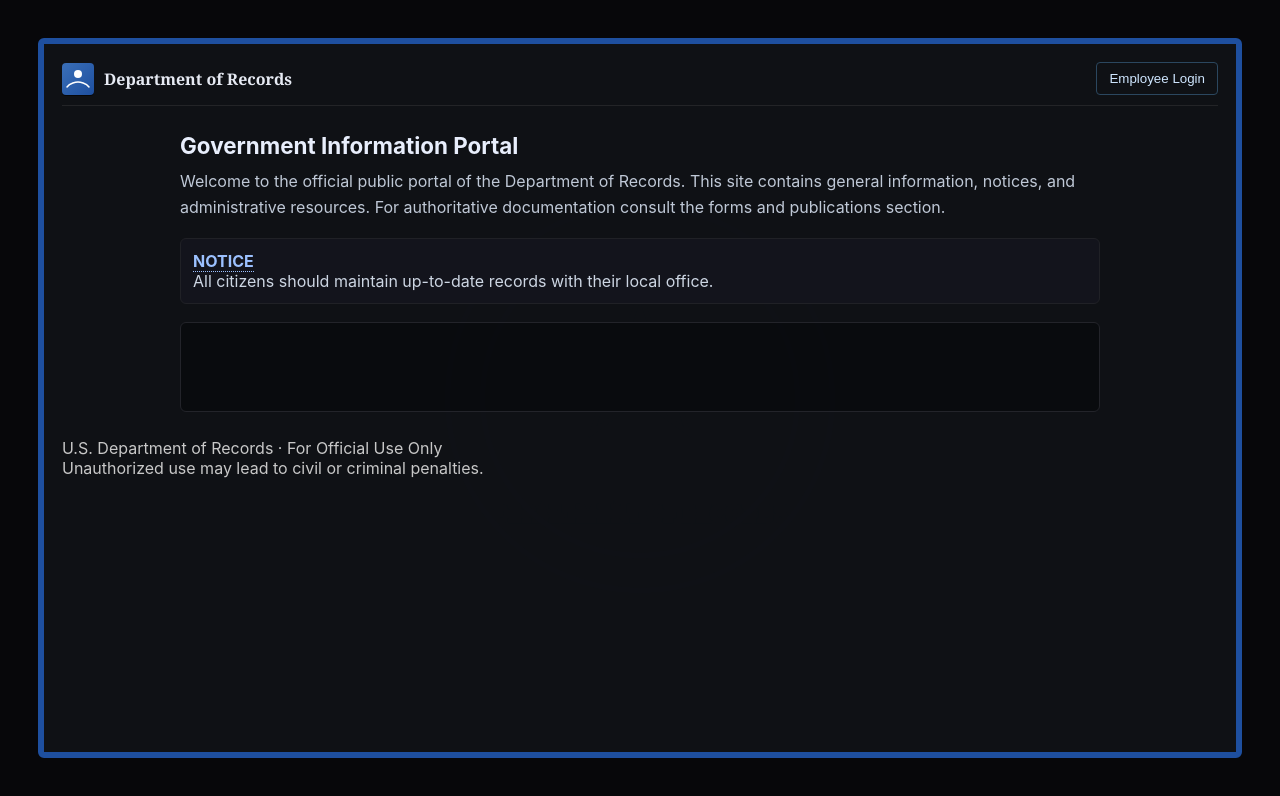
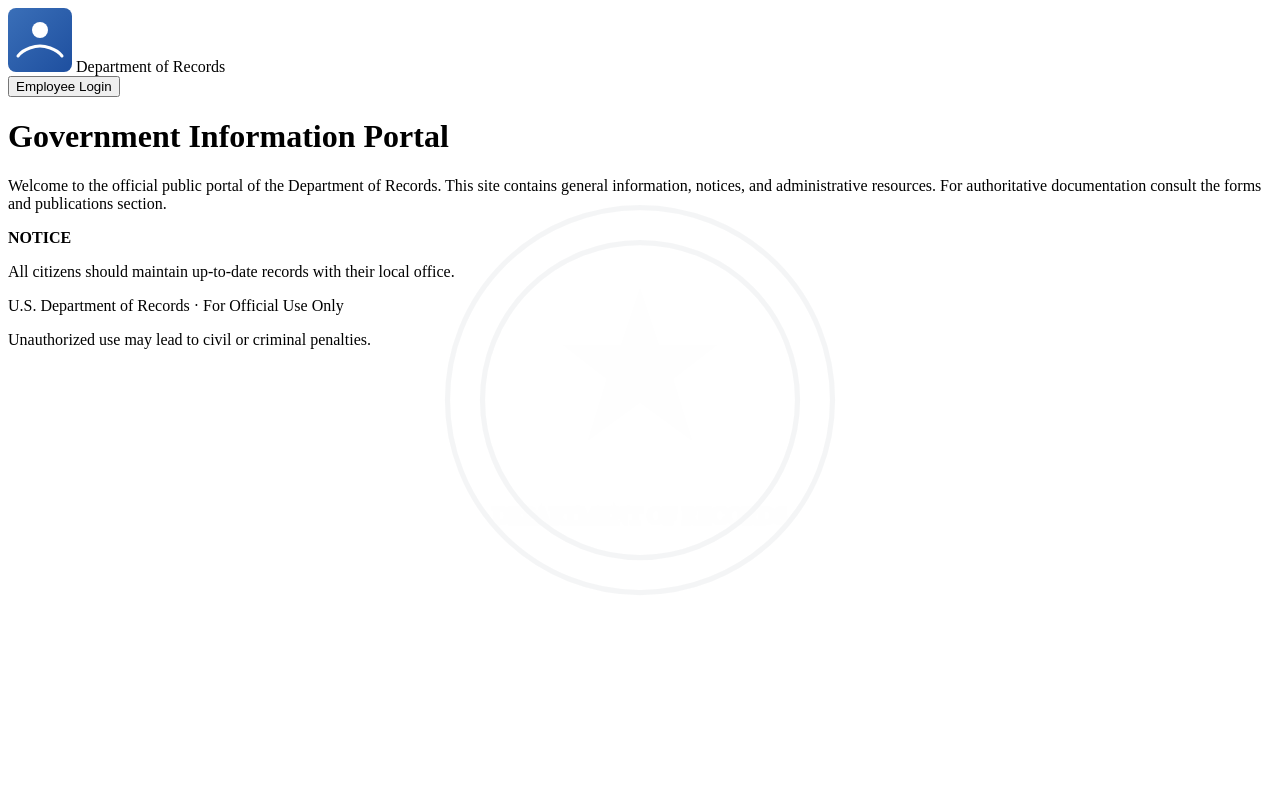
Before and after one commit to GovernmentSpy/GovernmentSpy.github.io, a plain HTML site: page index.html in a window 1280 px wide. Drawn offline with Linux system fonts and the light colour scheme.

Commit message:
Update styles.css

```diff
--- a/assets/styles.css
+++ b/assets/styles.css
@@ -1,36 +1,3 @@
-/* Dark official theme + inset blue frame + watermark */
-:root{
-  --frame-blue:#1e4f9f;
-  --muted:#c8c8c8;
-  --panel-bg: rgba(20,20,30,0.85);
-  --accent:#9cc1ff;
-}
-
-/* Page reset */
-*{box-sizing:border-box;margin:0;padding:0}
-html,body{height:100%}
-body{
-  background:#07070a;
-  color:var(--muted);
-  font-family: "Inter", "Helvetica Neue", Arial, sans-serif;
-  -webkit-font-smoothing:antialiased;
-  -moz-osx-font-smoothing:grayscale;
-  padding:18px;
-}
-
-/* Frame (inset border, not flush to edge) */
-.frame{
-  border:6px solid var(--frame-blue);
-  margin:20px;
-  padding:18px;
-  min-height:calc(100vh - 80px);
-  background:#0f1115;
-  position:relative;
-  overflow:hidden;
-  border-radius:6px;
-}
-
-/* Watermark (faint seal) */
 .frame::before{
   content:"";
   position:absolute;
@@ -40,109 +7,10 @@ body{
   width:420px;
   height:420px;
   transform:translate(-50%,-50%);
-  background-image:url("../assets/seal.svg");
+  background-image:url("seal.svg"); /* fixed path */
   background-repeat:no-repeat;
   background-position:center;
   background-size:contain;
   opacity:0.04;
   pointer-events:none;
 }
-
-/* Header */
-.gov-header{
-  display:flex;
-  align-items:center;
-  justify-content:space-between;
-  padding-bottom:10px;
-  border-bottom:1px solid #232427;
-  z-index:1;
-  position:relative;
-}
-.logo{
-  display:flex;
-  align-items:center;
-  gap:10px;
-  cursor:pointer;
-}
-.logo img{
-  height:32px; /* smaller logo */
-  width:auto;
-  display:block;
-  filter: drop-shadow(0 1px 0 rgba(0,0,0,0.6));
-}
-.logo-text{
-  font-family: "Georgia", serif;
-  color:#e6eaf3;
-  font-weight:600;
-  font-size:1rem;
-}
-
-/* Login button on header right */
-.header-right .btn{background:transparent;border:1px solid #2b475f;color:#cfe6ff;padding:8px 12px;border-radius:4px;cursor:pointer}
-.header-right .btn:hover{background:rgba(46,90,150,0.12)}
-
-/* Main */
-main{max-width:920px;margin:26px auto;position:relative;z-index:1}
-.page-title{color:#e8eefc;font-size:1.4rem;margin-bottom:10px}
-.lead{color:#bfc8d6;margin-bottom:18px;line-height:1.6}
-
-/* Notice panel */
-.notice-panel{background:var(--panel-bg);padding:12px;border:1px solid #202126;border-radius:6px;color:#cdd6e3;margin-bottom:16px}
-.hover-secret{border-bottom:1px dotted var(--accent); cursor:help;color:var(--accent)}
-
-/* Secret area */
-#secretArea{
-  margin-top:18px;
-  background:rgba(6,8,10,0.6);
-  border:1px solid #23242a;
-  padding:14px;
-  border-radius:6px;
-  white-space:pre-wrap;
-  font-family:"Courier New", monospace;
-  color:#e6eef8;
-  min-height:90px;
-}
-
-/* Redaction style (used in classified file) */
-.redacted{
-  background:#08080b;
-  color:transparent;
-  text-shadow:0 0 0 #000;
-  padding:12px;
-  border-radius:4px;
-  border:1px solid #111;
-  line-height:1.6;
-}
-
-/* Classified / confidential styling for secret pages */
-.classified-doc{font-family:"Courier New", monospace;color:#e6eef8;background:transparent}
-
-/* Conspiracy list */
-.consp{background:transparent;color:#dbeafe;padding:12px;border-radius:6px;border:1px solid #1b2430}
-
-/* Clearance panel (success / denied) */
-.clearance-panel{
-  padding:14px;border-radius:6px;border:2px solid #333;font-family:"Courier New",monospace;text-align:center;
-}
-.clearance-panel.success{border-color:#0b6b31;background:rgba(10,45,20,0.2);color:#dff7e6}
-.clearance-panel.denied{border-color:#7a1414;background:rgba(80,10,10,0.06);color:#ffdfe1}
-.clearance-panel h2{margin-bottom:8px}
-.stamp{display:inline-block;margin-top:10px;padding:6px 10px;border:2px solid;color:inherit;font-weight:700;transform:rotate(-3deg)}
-.stamp.clearance{border-color:#0b6b31;color:#bff1c9}
-.stamp.denied{border-color:#7a1414;color:#ffd2d2}
-
-/* Glitch animation */
-.glitch{animation:glitch-anim 700ms steps(2) 1}
-@keyframes glitch-anim{
-  0%{transform:translateX(0) skewX(0)}
-  33%{transform:translateX(-6px) skewX(-2deg)}
-  66%{transform:translateX(6px) skewX(2deg)}
-  100%{transform:translateX(0) skewX(0)}
-}
-
-/* Responsive */
-@media (max-width:720px){
-  .frame{margin:12px;padding:12px}
-  main{margin:14px}
-  .logo-text{display:none}
-}
```
